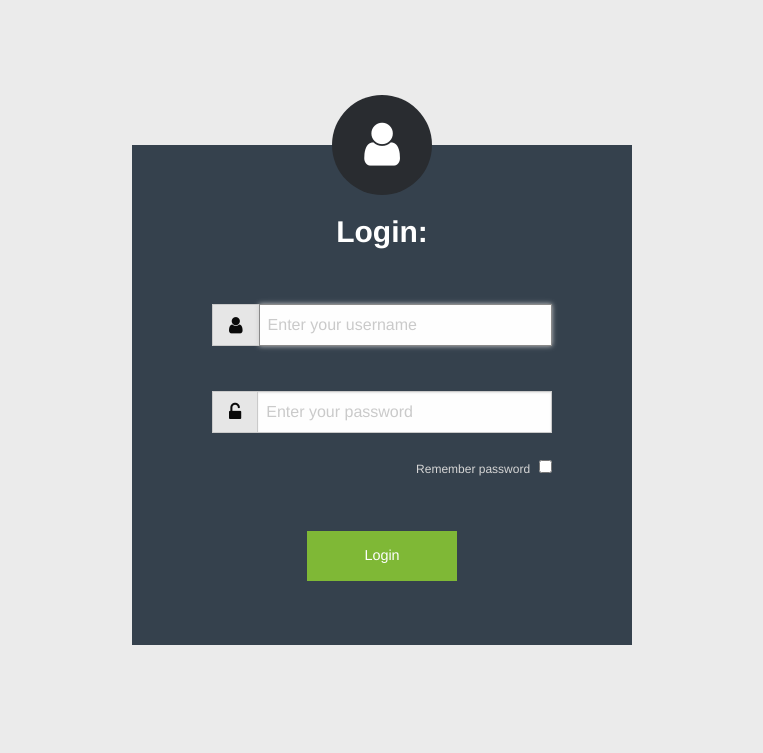
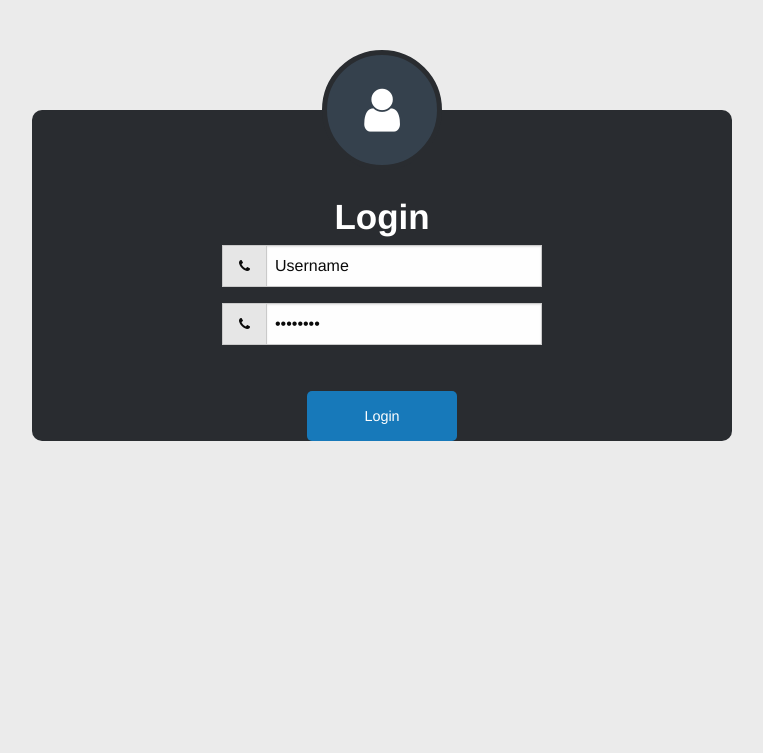
Before and after one commit to AjanthUthaya/First-Build, a PHP site: page /Login.html in a window 1280 px wide. Shown: the part 60-813 px from the top of the page, without its empty margins (258-1021 px from the left). Run offline with PHP 8.4, Linux system fonts and the light colour scheme; some libraries are stand-ins or nearby versions.

Commit message:
Workig on login page

```diff
--- a/Login.html
+++ b/Login.html
@@ -66,76 +66,51 @@
 
       <div id="Content-Main">
 
-        <div class="Login-Main">
+        <form id="Login-Main">
 
+          <div id="Login-Icon">
 
-          <div class="Login-Content-Underlayer">
+            <span class="fa fa-user"></span>
 
-            <div class="Login-Icon">
+          </div>
 
-              <div class="Login-Icon-Underlayer">
-                <i class="fa fa-user"></i>
+          <div id="Login-Content">
+
+            <div class="Login-Content-Title">
+              <label class="Login-Content-Title-Main">Login</label>
+            </div>
+
+            <div class="Login-Content-Fields">
+
+              <div class="Content-Fields-Username">
+                <div class="input-group">
+                  <div class="input-group-label">
+                    <span class="fa fa-phone"></span>
+                  </div>
+
+                  <input class="input-group-field Register-Username-Input" id="Register-Username" name="Username" type="text" placeholder="Enter your username" value="Username" minlength="6" maxlength="50" required>
+                </div>
+              </div>
+
+              <div class="Content-Fields-Password">
+                <div class="input-group">
+                  <div class="input-group-label">
+                    <span class="fa fa-phone"></span>
+                  </div>
+
+                  <input class="input-group-field Register-Password-input" id="Register-Password" name="Password" type="password" placeholder="Enter your password" value="Password" minlength="6" maxlength="50" required>
+                </div>
               </div>
 
             </div>
 
-            <div class="Login-Content-Main">
-
-              <div class="Login-Content-Title">
-
-                <label>Login:</label>
-
-              </div>
-
-              <form id="Login-Form">
-
-                <div class="Login-Field">
-
-                  <div class="input-group Login-Fields">
-
-                    <div class="input-group-label Input-Group-Label">
-                      <span class="fa fa-user"></span>
-                    </div>
-
-                    <input class="input-group-field" placeholder="Enter your username" autofocus type="text" />
-
-                  </div>
-
-
-                  <div class="input-group Login-Fields">
-
-                    <div class="input-group-label Input-Group-Label">
-                      <span class="fa fa-unlock-alt"></span>
-                    </div>
-
-                    <input class="input-group-field" placeholder="Enter your password" type="password" />
-
-                  </div>
-
-                </div>
-
-
-                <div class="Login-Remember">
-                  <label>Remember password</label> <input type="checkbox">
-                </div>
-
-
-                <div class="Login-Button">
-
-                  <button type="submit" name="button" class="button" formaction="Home.html">Login</button>
-
-                </div>
-
-              </form>
-
-
+            <div class="Login-Submit">
+              <button class="button" id="Login-Submit" type="submit">Login</button>
             </div>
 
           </div>
 
-
-        </div>
-
+        </form>
 
       </div>
 
--- a/css/appPages/appLogin.css
+++ b/css/appPages/appLogin.css
@@ -4,9 +4,11 @@
 *************************************************** */
 
 #Content-Main {
+  display: flex;
   width: auto;
-  height: calc(100vh - 60px);
+  min-height: calc(100vh - 60px);
   margin-top: 60px;
+  justify-content: center;
 }
 
 button {
@@ -23,114 +25,100 @@ button {
   (Top-Right-Bottom-Left)
 *************************************************** */
 
-.Login-Main {
-  z-index: 0;
-  width: 100vw;
-  max-width: 100%;
-  height: calc(100vh - 60px);
+#Login-Main {
+  position: relative;
+  width: 70%;
+  min-width: 400px;
+  max-width: 700px;
+  height: 100%;
+  margin-top: 50px;
 }
 
-#Login-Form {
+#Login-Icon {
   position: relative;
+  z-index: 9;
+  display: flex;
+  width: 100%;
+  height: 120px;
+  justify-content: center;
 }
 
-.Login-Content-Underlayer {
+#Login-Icon span {
+  font-size: 50px;
   position: relative;
-  top: calc(50% - 250px + 25px);
-  left: calc(50vw - 250px);
-  width: 500px;
-  height: 500px;
+  z-index: 10;
+  display: flex;
+  width: 120px;
+  height: 120px;
+  color: white;
+  border: 5px solid #292c30;
+  border-radius: 50%;
   background-color: #35414d;
+  justify-content: center;
+  align-items: center;
 }
 
-.Login-Icon {
+#Login-Content {
   position: relative;
-  top: -50px;
-  text-align: -webkit-center;
-  /* NOTE: This works to center circle, but is only a soulotion for chrome */
-}
-
-.Login-Icon-Underlayer {
-  font-size: 50px;
-  position: relative;
-  display: table-cell;
-  width: 100px;
-  height: 100px;
-  margin: 1px 1px 1px 1px;
-  text-align: center;
-  vertical-align: middle;
-  color: white;
-  border-radius: 100%;
-  background: #292c30;
-}
-
-.Login-Content-Main {
-  position: relative;
-  top: -100px;
+  z-index: 8;
+  top: -60px;
   width: 100%;
   height: 100%;
-  padding: 60px 80px 30px 80px;
+  padding-top: 60px;
+  border-radius: 10px;
+  background-color: #292c30;
 }
 
 .Login-Content-Title {
-  font-size: 25px;
-  font-weight: bold;
   width: 100%;
-  height: fit-content;
-  text-align: center;
-  color: white;
+  height: 60px;
+  margin-top: 15px;
 }
 
-.Login-Content-Title label {
-  font-size: 30px;
+.Login-Content-Title-Main {
+  font-size: 35px;
   font-weight: bold;
+  display: flex;
   width: 100%;
-  height: auto;
-  text-align: center;
   color: white;
+  justify-content: center;
+  align-items: center;
 }
 
-.Login-Fields {
-  margin-top: 45px;
-  margin-bottom: 0;
+.Login-Content-Fields {
+  display: flex;
+  justify-content: center;
+  align-items: center;
+  flex-direction: column;
 }
 
-.Input-Group-Label {
-  font-size: 19px;
-  padding: 0 1rem;
-  text-align: center;
+.Content-Fields-Username, .Content-Fields-Password {
+  width: 100%;
+  max-width: 400px;
+  padding: 0 40px;
+  display: flex;
+  justify-content: center;
 }
 
-.Login-Remember {
-  margin-top: 25px;
-  text-align: right;
+.Login-Submit {
+  display: flex;
+  width: 100%;
+  height: 50px;
+  border-radius: 5px;
+  justify-content: center;
+  align-items: center;
+  margin-top: 30px;
+  margin-bottom: 40px;
 }
 
-.Login-Remember label {
-  font-size: 12px;
-  display: inline-block;
-  color: #d6d6d6;
-}
-
-.Login-Remember input {
-  margin-bottom: 0;
-  margin-left: 5px;
-  padding: 10px;
-}
-
-.Login-Button {
-  margin-top: 50px;
-  text-align: center;
-}
-
-.Login-Button button {
+#Login-Submit {
+  display: flex;
   width: 150px;
   height: 50px;
-  background-color: #7fb836;
-}
-
-.Login-Button button:hover {
-  background-color: #6ba027;
+  border-radius: 5px;
+  justify-content: center;
+  align-items: center;
+  margin: 0;
 }
 
 /* - - - - - - - - - - - - - - - - - - - - - - - - - -
```
Also changed, not shown: Register.html (+5 -5 lines), img/Profile/Test_Student.jpg (added), img/Profile/Username_01.jpeg (added).
